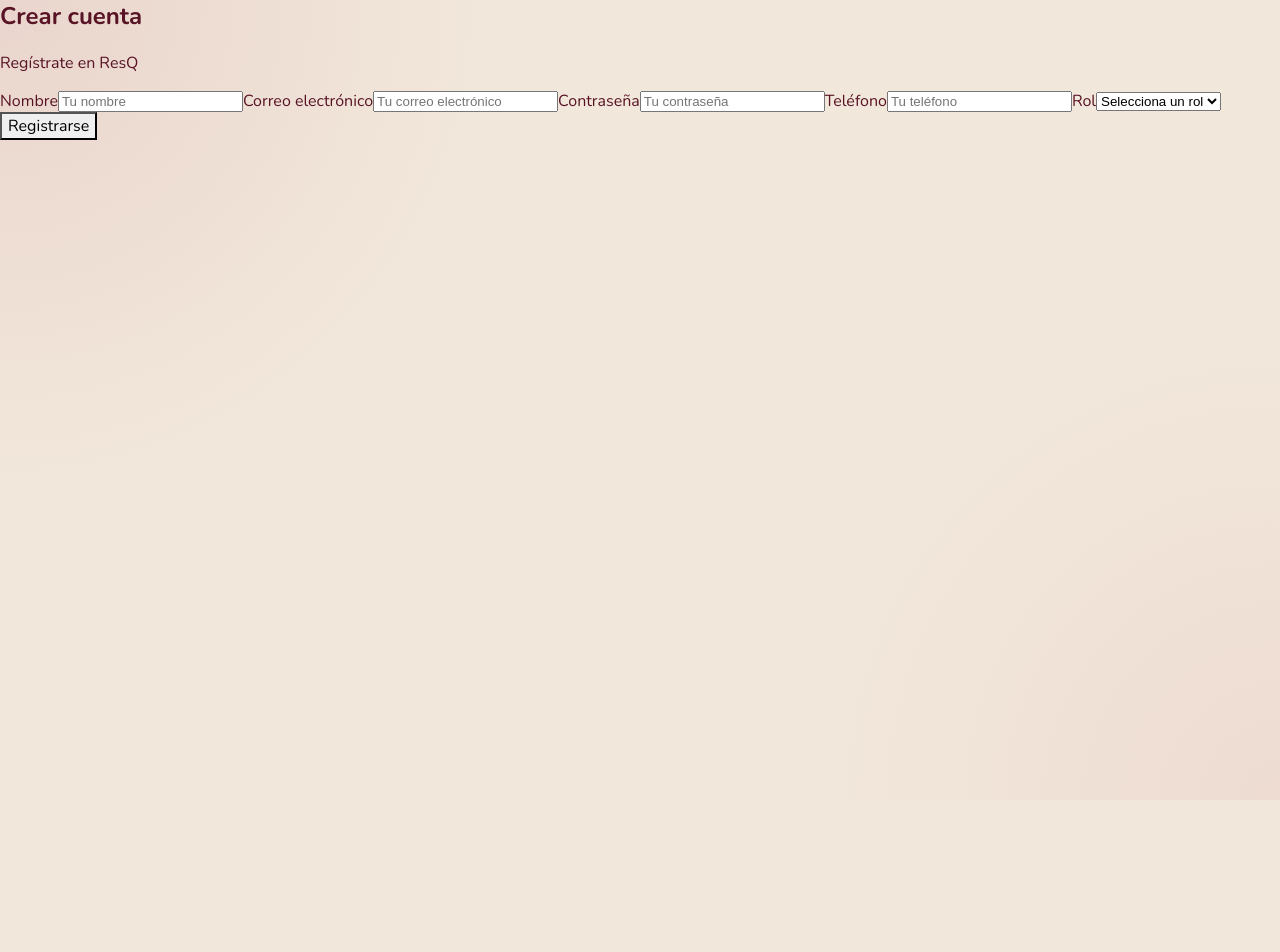
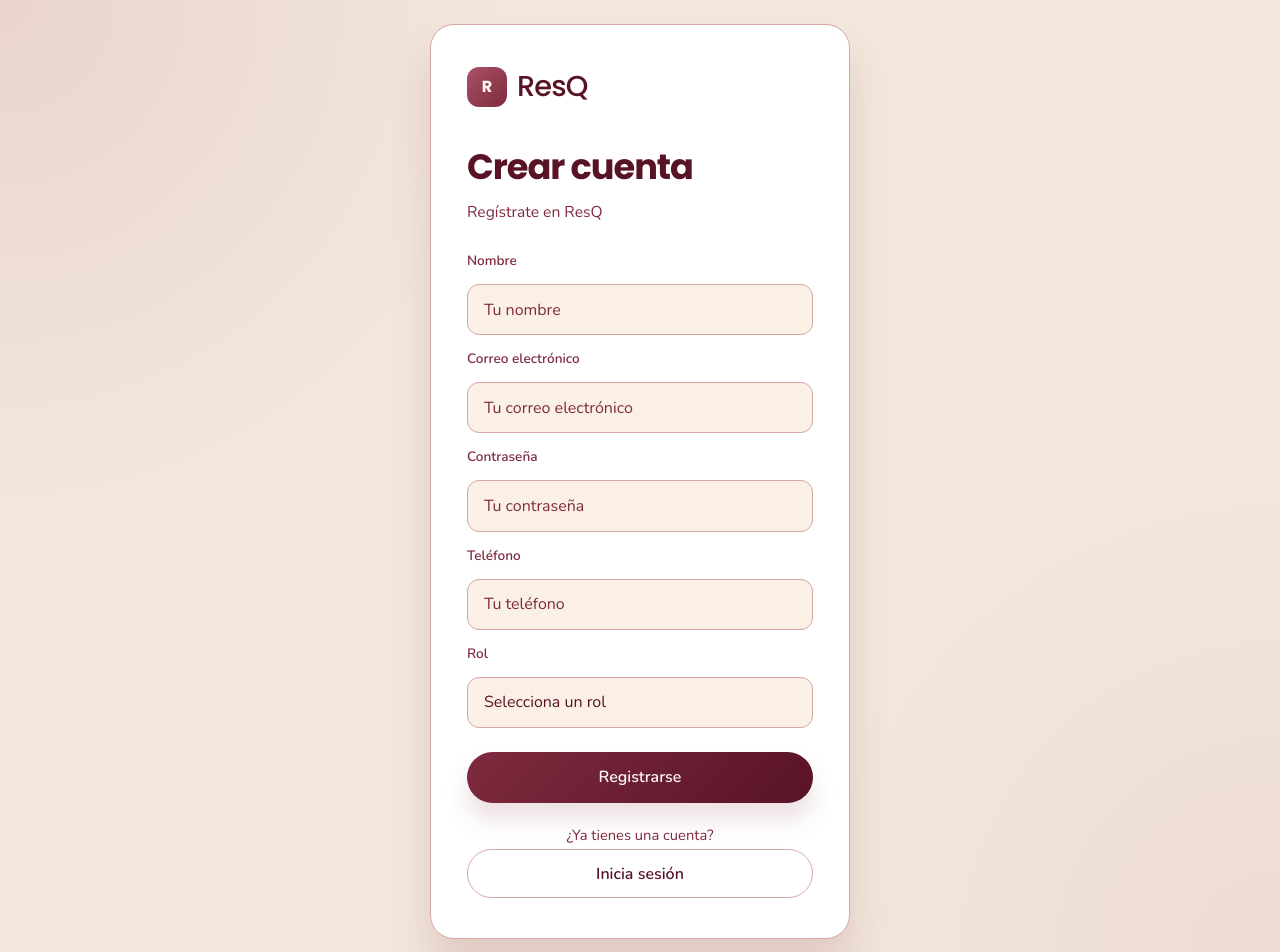
Before and after one commit to MatteoWiQ/resQ-frontend, an Angular app: page /register in a window 1280 px wide. Shown: the top 952 px of the page. Before the commit the page ends 800 px from the top, so only its background shows below. Built offline with nearby package versions, Linux system fonts and the light colour scheme.

Commit message:
feat(auth): agregar acceso a registro desde el login y estilizar formulario de registro

```diff
--- a/src/app/features/auth/pages/login/login.component.css
+++ b/src/app/features/auth/pages/login/login.component.css
@@ -84,6 +84,25 @@ input:focus {
   word-break: break-word;
 }
 
+.register-prompt {
+  display: flex;
+  flex-direction: column;
+  align-items: center;
+  gap: 4px;
+  margin-top: 22px;
+}
+
+.register-prompt span {
+  color: var(--muted);
+  font-size: 0.92rem;
+}
+
+.register-link {
+  padding: 0.8rem 1.4rem;
+  text-align: center;
+  width: 100%;
+}
+
 @media (max-width: 640px) {
   .login-card {
     padding: 32px 24px;
--- a/src/app/features/auth/pages/login/login.component.html
+++ b/src/app/features/auth/pages/login/login.component.html
@@ -37,5 +37,10 @@
     @if (message()) {
       <p class="message">{{ message() }}</p>
     }
+
+    <div class="register-prompt">
+      <span>¿No tienes una cuenta?</span>
+      <a class="secondary-btn register-link" routerLink="/register">Regístrate aquí</a>
+    </div>
   </section>
 </main>
--- a/src/app/features/auth/pages/login/login.component.ts
+++ b/src/app/features/auth/pages/login/login.component.ts
@@ -1,13 +1,14 @@
 import { HttpErrorResponse } from '@angular/common/http';
 import { Component, inject, signal } from '@angular/core';
 import { FormsModule } from '@angular/forms';
+import { RouterLink } from '@angular/router';
 
 import { AuthService } from '../../../../core/services/auth.service';
 import { LoginRequest } from '../../../../shared/models/auth.models';
 
 @Component({
   selector: 'app-login',
-  imports: [FormsModule],
+  imports: [FormsModule, RouterLink],
   templateUrl: './login.component.html',
   styleUrl: './login.component.css',
 })
--- a/src/app/features/auth/pages/register/register.css
+++ b/src/app/features/auth/pages/register/register.css
@@ -0,0 +1,110 @@
+.register-page {
+  min-height: 100vh;
+  display: grid;
+  place-items: center;
+  padding: 24px;
+}
+
+.register-card {
+  width: min(420px, 100%);
+  padding: 40px 36px;
+  border-radius: 24px;
+  background: var(--panel);
+  border: 1px solid var(--border);
+  box-shadow: 0 30px 40px var(--shadow);
+}
+
+.brand {
+  display: flex;
+  align-items: center;
+  gap: 10px;
+  margin-bottom: 32px;
+}
+
+.brand .brand-mark {
+  width: 40px;
+  height: 40px;
+  border-radius: 12px;
+}
+
+h1 {
+  font-family: 'Poppins', sans-serif;
+  letter-spacing: -0.03em;
+  color: var(--text);
+  margin: 0 0 8px;
+  font-size: 2.2rem;
+}
+
+.subtitle {
+  color: var(--muted);
+  font-size: 0.98rem;
+  margin-bottom: 28px;
+}
+
+form {
+  display: grid;
+  gap: 14px;
+}
+
+label {
+  font-size: 0.85rem;
+  font-weight: 600;
+  color: var(--muted);
+}
+
+input,
+select {
+  width: 100%;
+  padding: 0.85rem 1rem;
+  border-radius: 12px;
+  border: 1px solid var(--border);
+  background: var(--panel-soft);
+  color: var(--text);
+  font: inherit;
+  transition: border-color 0.2s ease;
+}
+
+select {
+  appearance: none;
+  cursor: pointer;
+}
+
+input::placeholder {
+  color: var(--muted);
+}
+
+input:focus,
+select:focus {
+  outline: none;
+  border-color: var(--primary);
+}
+
+.submit {
+  margin-top: 10px;
+  width: 100%;
+}
+
+.login-prompt {
+  display: flex;
+  flex-direction: column;
+  align-items: center;
+  gap: 4px;
+  margin-top: 22px;
+}
+
+.login-prompt span {
+  color: var(--muted);
+  font-size: 0.92rem;
+}
+
+.login-link {
+  padding: 0.8rem 1.4rem;
+  text-align: center;
+  width: 100%;
+}
+
+@media (max-width: 640px) {
+  .register-card {
+    padding: 32px 24px;
+  }
+}
--- a/src/app/features/auth/pages/register/register.html
+++ b/src/app/features/auth/pages/register/register.html
@@ -1,7 +1,12 @@
 <main class="register-page">
   <section class="register-card">
+    <div class="brand">
+      <div class="brand-mark">R</div>
+      <span class="brand-name">ResQ</span>
+    </div>
+
     <h1>Crear cuenta</h1>
-    <p>Regístrate en ResQ</p>
+    <p class="subtitle">Regístrate en ResQ</p>
 
     <form (ngSubmit)="onRegister()">
 
@@ -56,8 +61,13 @@
         <option value="VOLUNTARIO">Voluntario</option>
       </select>
 
-      <button type="submit">Registrarse</button>
+      <button class="primary-btn submit" type="submit">Registrarse</button>
 
     </form>
+
+    <div class="login-prompt">
+      <span>¿Ya tienes una cuenta?</span>
+      <a class="secondary-btn login-link" routerLink="/login">Inicia sesión</a>
+    </div>
   </section>
 </main>
--- a/src/app/features/auth/pages/register/register.ts
+++ b/src/app/features/auth/pages/register/register.ts
@@ -1,10 +1,11 @@
 import { Component } from '@angular/core';
 import { FormsModule } from '@angular/forms';
+import { RouterLink } from '@angular/router';
 import { AuthService } from '../../../../core/services/auth.service';
 
 @Component({
   selector: 'app-register',
-  imports: [FormsModule],
+  imports: [FormsModule, RouterLink],
   templateUrl: './register.html',
   styleUrl: './register.css',
 })
```
